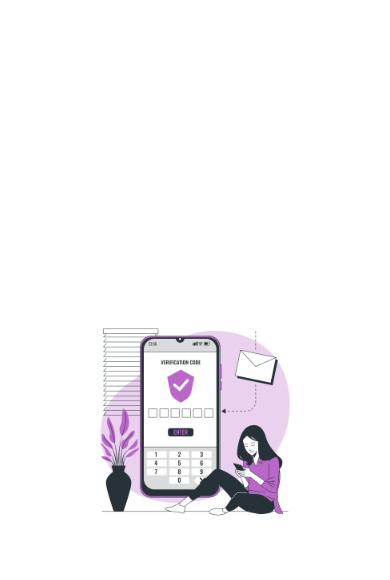
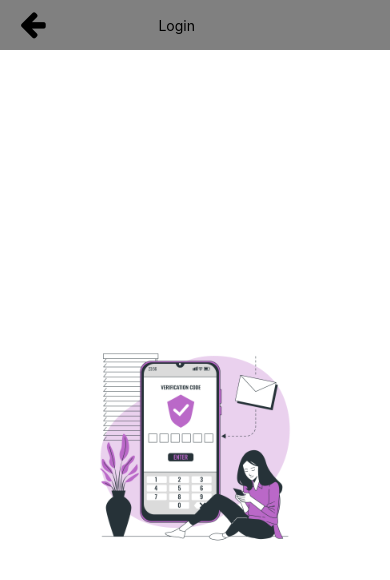
Before and after one commit to RomainRicord/Login, a React Native app: screen / in a window 390 px wide. Shown: the top 580 px of the page. Built offline with nearby package versions, Linux system fonts and the light colour scheme.

Commit message:
Mise en place du Header et commencement du fonctionnemment de retour en arrière

```diff
--- a/App.js
+++ b/App.js
@@ -5,33 +5,41 @@ import Welcome from './src/screens/Welcome';
 import Login from './src/screens/Login'
 import Register from './src/screens/Register'
 import Valid from './src/screens/Valid'
+import Header from './src/screens/Header';
 
 const App = () => {
 
   const [navigation,setnavigation] = useState("Login")
+  const {back,setback} = useState("")
 
   return (
+    <View style={{flex:1}}>
+      {navigation != "Welcome" && navigation != "Valid" &&
+        <Header state={{navigation,text:navigation,setback,back}}/>
+      }
     <View style={styles.container}>
+
       {navigation == "Welcome" &&
 
-        <Welcome state={{setnavigation}} />
+        <Welcome state={{setnavigation,setback}} />
 
       }
       {navigation == "Login" &&
 
-        <Login state={{setnavigation}} />
+        <Login state={{setnavigation,setback}} />
 
       }
       {navigation == "Register" &&
 
-        <Register state={{setnavigation}} />
+        <Register state={{setnavigation,setback}} />
 
       }
       {navigation == "Valid" &&
 
-        <Valid state={{setnavigation}} />
+        <Valid state={{setnavigation,setback}} />
 
       }
+    </View>
     </View>
   );
 }
--- a/src/screens/Header.js
+++ b/src/screens/Header.js
@@ -6,18 +6,22 @@ const Header = ({state}) => {
     const {text,back,setnavigation} = state
 
     return(
-    <View style={{backgroundColor:'gray'}}>
+    <View style={{display:'flex',height:50,backgroundColor:'gray',display:'flex',justifyContent:'center',flexDirection:'row'}}>
 
+        <View style={{flex:2,justifyContent:'space-between',alignItems:'center',flexDirection:'row'}}>
         <Pressable onPress={() => {
             setnavigation(back)
-        }}
+        }} style={{width:32,height:32,marginLeft:20}}>
 
-        >
-
+            <Icon name="arrow-left" size={30} />
 
         </Pressable>
 
-        <Text style={{textAlign:'center',color:'black'}}></Text>
+        <Text style={{display:'flex',justifyContent:'center',alignItems:'center',textAlign:'center',color:'black'}}>{text}</Text>
+        </View>
+        <View style={{flex:2}}>
+
+        </View>
 
     </View>)
 }
--- a/src/screens/Login.js
+++ b/src/screens/Login.js
@@ -5,7 +5,7 @@ const Login = ({state}) => {
     const {setnavigation} = state
 
     return(
-        <View style={{display:'flex',justifyContent:'center',alignItems:'center'}}>
+        <View style={{flex:4,display:'flex',justifyContent:'center',alignItems:'center'}}>
             <Image style={{width:200,height:200}} source={require('../../assets/img/CONNEC1.png')} />
         </View>
     )
```
